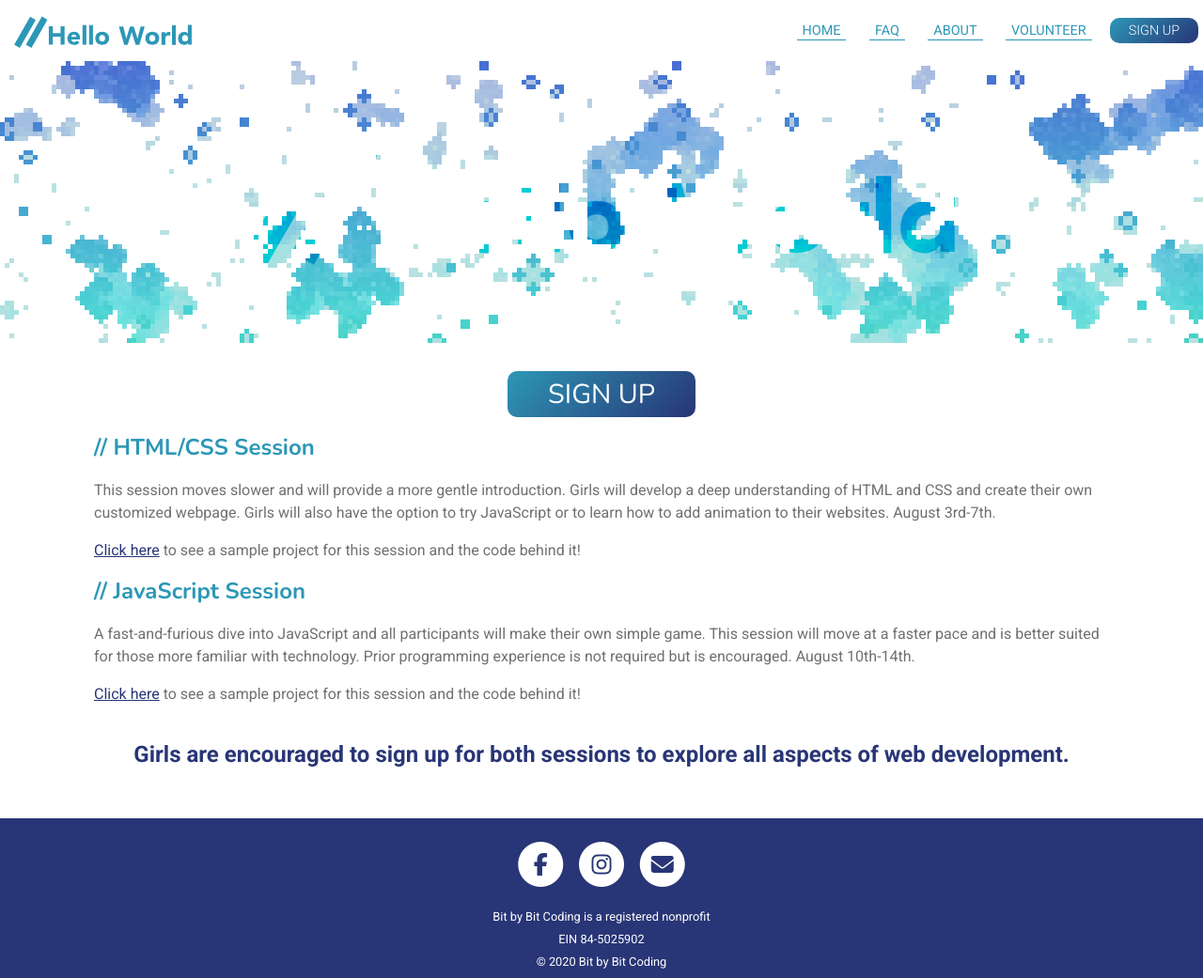
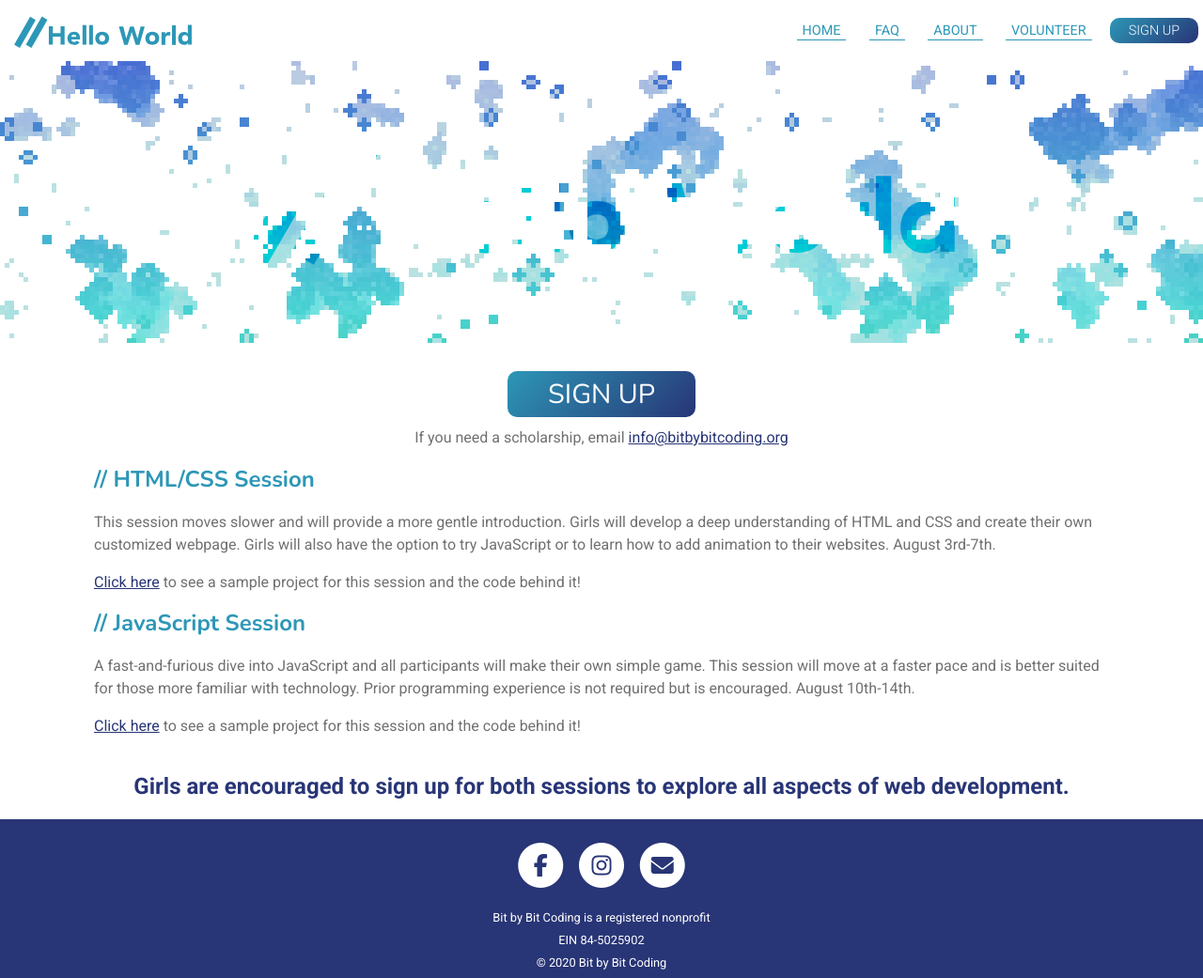
Before and after one commit to bit-by-bit-coding/bxb-website, a Jekyll site: the page built from signup.html, in a window 1280 px wide and 1041 px high. Shown: the whole window at 94% size. Built offline with Jekyll 4.4.1, drawn with Linux system fonts in a browser that asks for light colours; nearby versions of some CDN libraries.

Commit message:
add scholarship info to signup page

```diff
--- a/signup.html
+++ b/signup.html
@@ -9,10 +9,12 @@ style: signup.css
 <!--Sign Up-->
 <div class="section">
 
-    <a href="https://bit.ly/bxbinterestform" class="signup-wrap">
-        <button class="signup-button">Sign
-            Up</button>
-    </a>
+    <div class="centertext">
+        <a href="https://bit.ly/bxbinterestform" class="signup-wrap">
+        <button class="signup-button">Sign Up</button>
+        </a>
+        <span class="italics" >If you need a scholarship, email <a href="mailto:{{site.contact.email}}">{{site.contact.email}}</a></span>
+    </div>
     <div id="'sessionWrap">
         <div class="session"></div>
         <h2>// HTML/CSS Session</h2>
```
